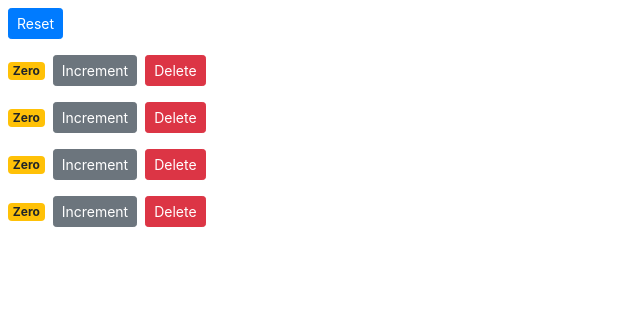
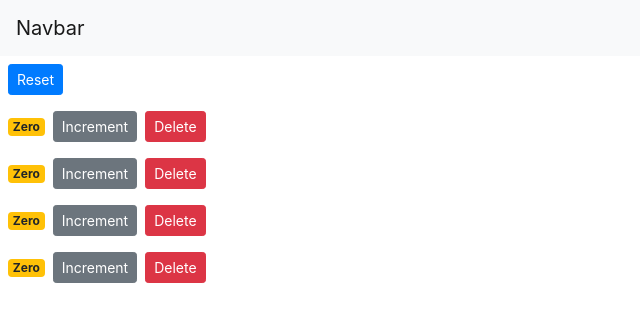
Before and after one commit to KaufmanDeveloper/counter-app, a React (Create React App) app: page / in a window 1280 px wide. Shown: the top 322 px of the page, without its empty margins (0-640 px from the left). Built offline with nearby package versions, Linux system fonts and the light colour scheme.

Commit message:
feat: Add navBar component

```diff
--- a/src/App.js
+++ b/src/App.js
@@ -1,26 +1,17 @@
 import React, { Component } from "react";
-import logo from "./logo.svg";
 import "./App.css";
+import NavBar from "./components/navbar";
+import Counters from "./components/counters";
 
 class App extends Component {
   render() {
     return (
-      <div className="App">
-        <header className="App-header">
-          <img src={logo} className="App-logo" alt="logo" />
-          <p>
-            Edit <code>src/App.js</code> and save to reload.
-          </p>
-          <a
-            className="App-link"
-            href="https://reactjs.org"
-            target="_blank"
-            rel="noopener noreferrer"
-          >
-            Learn React
-          </a>
-        </header>
-      </div>
+      <React.Fragment>
+        <NavBar />
+        <main className="">
+          <Counters />
+        </main>
+      </React.Fragment>
     );
   }
 }
--- /dev/null
+++ b/src/components/navbar.jsx
@@ -0,0 +1,15 @@
+import React, { Component } from "react";
+
+class NavBar extends Component {
+  render() {
+    return (
+      <nav className="navbar navbar-light bg-light">
+        <a className="navbar-brand" href="#">
+          Navbar
+        </a>
+      </nav>
+    );
+  }
+}
+
+export default NavBar;
--- a/src/index.js
+++ b/src/index.js
@@ -6,7 +6,7 @@
 import "bootstrap/dist/css/bootstrap.css";
 import Counters from "./components/counters";
 
-ReactDOM.render(<Counters />, document.getElementById("root"));
+ReactDOM.render(<App />, document.getElementById("root"));
 
 // If you want your app to work offline and load faster, you can change
 // unregister() to register() below. Note this comes with some pitfalls.
```
